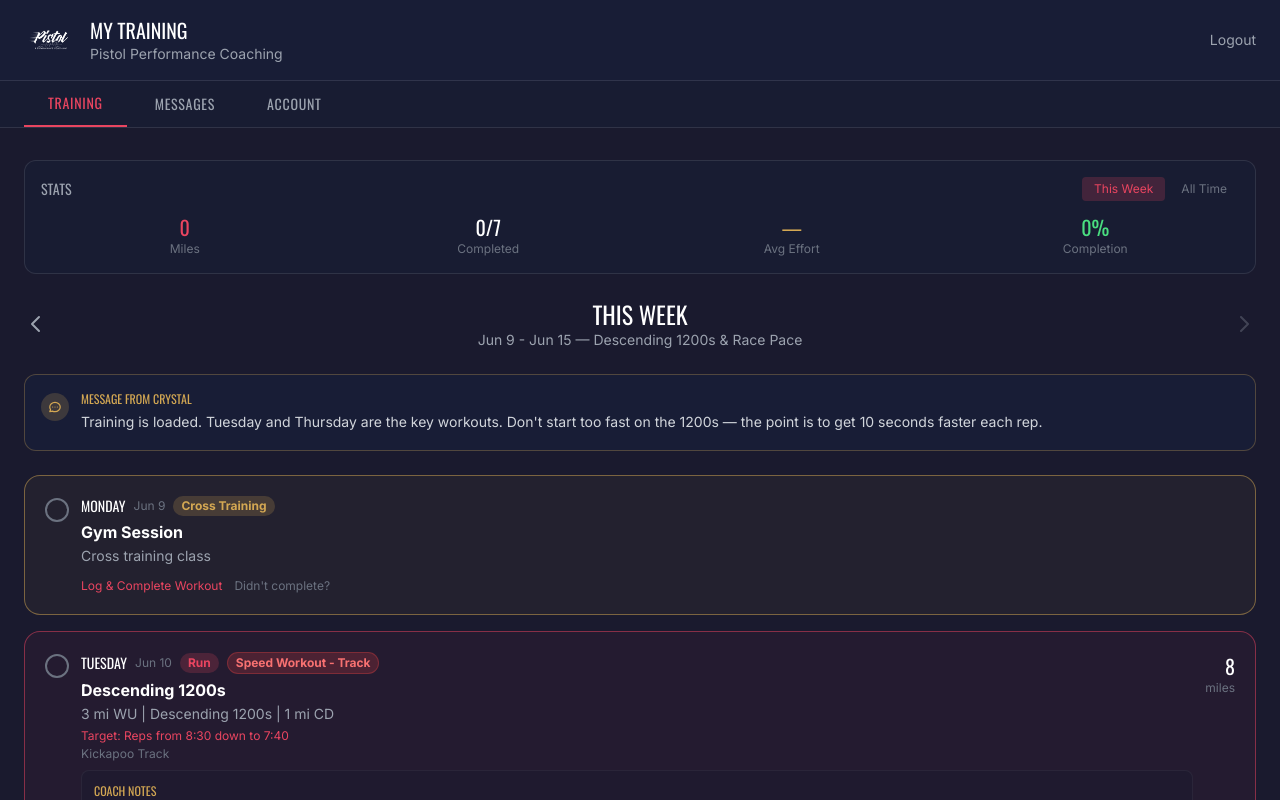
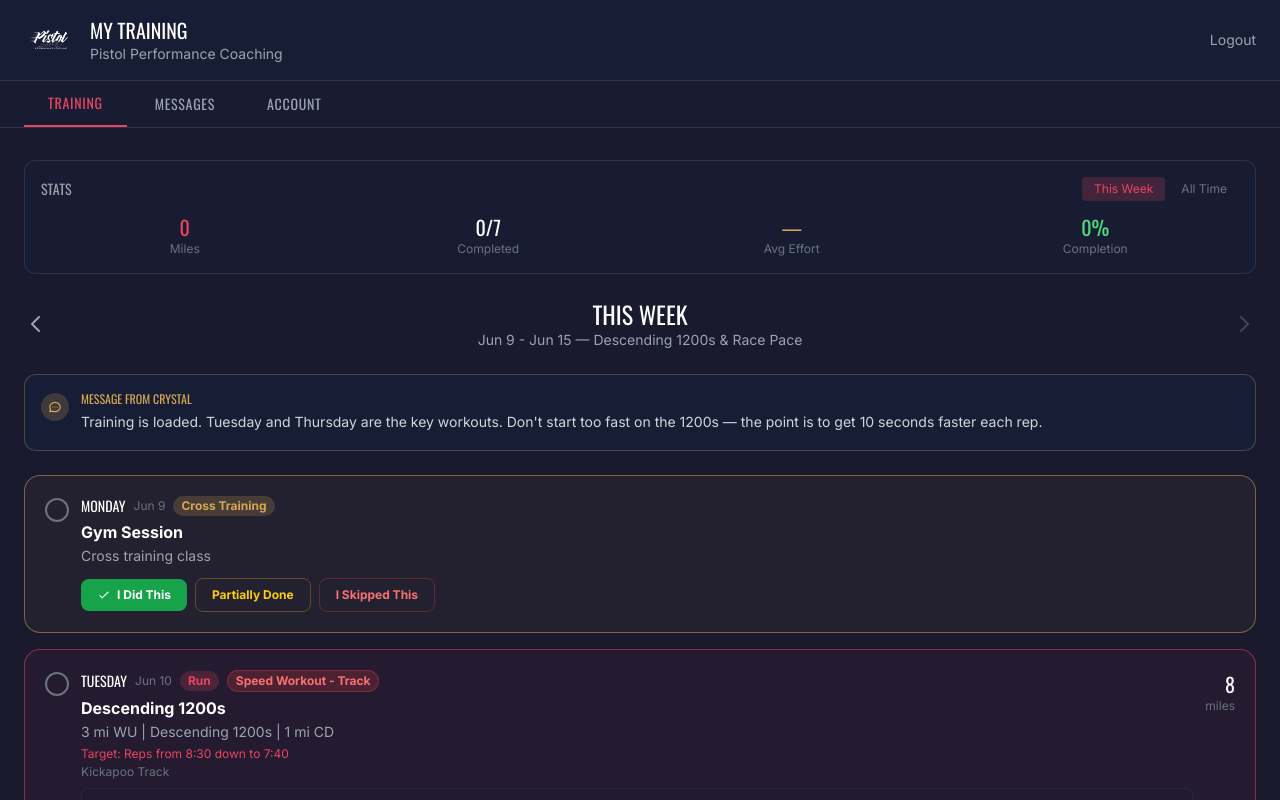
Before and after one commit to cvinirwin9455/crystalpiston, a Next.js app: page /dashboard in a window 1280 px wide. Shown: the top 800 px of the page. Built offline with nearby package versions, Linux system fonts and the light colour scheme.

Commit message:
Improve workout completion UX: clear button-based actions instead of confusing links
Co-authored-by: cvinirwin9455 <179919834+cvinirwin9455@users.noreply.github.com>

```diff
--- a/src/app/dashboard/page.tsx
+++ b/src/app/dashboard/page.tsx
@@ -170,11 +170,18 @@ export default function DashboardPage() {
                       </div>
                     </div>
                     {/* Log toggle */}
-                    {!workout.completed && (
-                      <div className="mt-3 ml-9 flex items-center gap-3">
-                        <button onClick={() => setExpandedWorkout(expandedWorkout === workout.id ? null : workout.id)} className="text-xs text-accent hover:underline transition-colors">{expandedWorkout === workout.id ? "Close" : "Log & Complete Workout"}</button>
-                        <button onClick={() => { setShowSkipDialog(workout.id); setSkipType("skipped"); }} className="text-xs text-gray-500 hover:text-gray-300 transition-colors">Didn&apos;t complete?</button>
+                    {!workout.completed && expandedWorkout !== workout.id && showSkipDialog !== workout.id && (
+                      <div className="mt-3 ml-9 flex items-center gap-2 flex-wrap">
+                        <button onClick={() => setExpandedWorkout(workout.id)} className="bg-green-600 hover:bg-green-700 text-white font-bold py-2 px-4 rounded-lg text-xs transition-colors flex items-center gap-1.5">
+                          <svg className="w-3.5 h-3.5" fill="none" stroke="currentColor" viewBox="0 0 24 24"><path strokeLinecap="round" strokeLinejoin="round" strokeWidth={2} d="M5 13l4 4L19 7" /></svg>
+                          I Did This
+                        </button>
+                        <button onClick={() => { setShowSkipDialog(workout.id); setSkipType("partial"); }} className="border border-yellow-500/30 text-yellow-400 hover:bg-yellow-500/10 font-bold py-2 px-4 rounded-lg text-xs transition-colors">Partially Done</button>
+                        <button onClick={() => { setShowSkipDialog(workout.id); setSkipType("skipped"); }} className="border border-red-500/30 text-red-400 hover:bg-red-500/10 font-bold py-2 px-4 rounded-lg text-xs transition-colors">I Skipped This</button>
                       </div>
+                    )}
+                    {expandedWorkout === workout.id && !workout.completed && (
+                      <div className="mt-2 ml-9"><button onClick={() => setExpandedWorkout(null)} className="text-gray-400 hover:text-white text-xs">Cancel</button></div>
                     )}
                     {workout.status === "skipped" && workout.skipReason && (
                       <div className="mt-2 ml-9 bg-red-500/10 border border-red-500/20 rounded-lg p-2"><p className="text-red-400 text-xs"><span className="font-medium">Skipped:</span> {workout.skipReason}</p></div>
```
